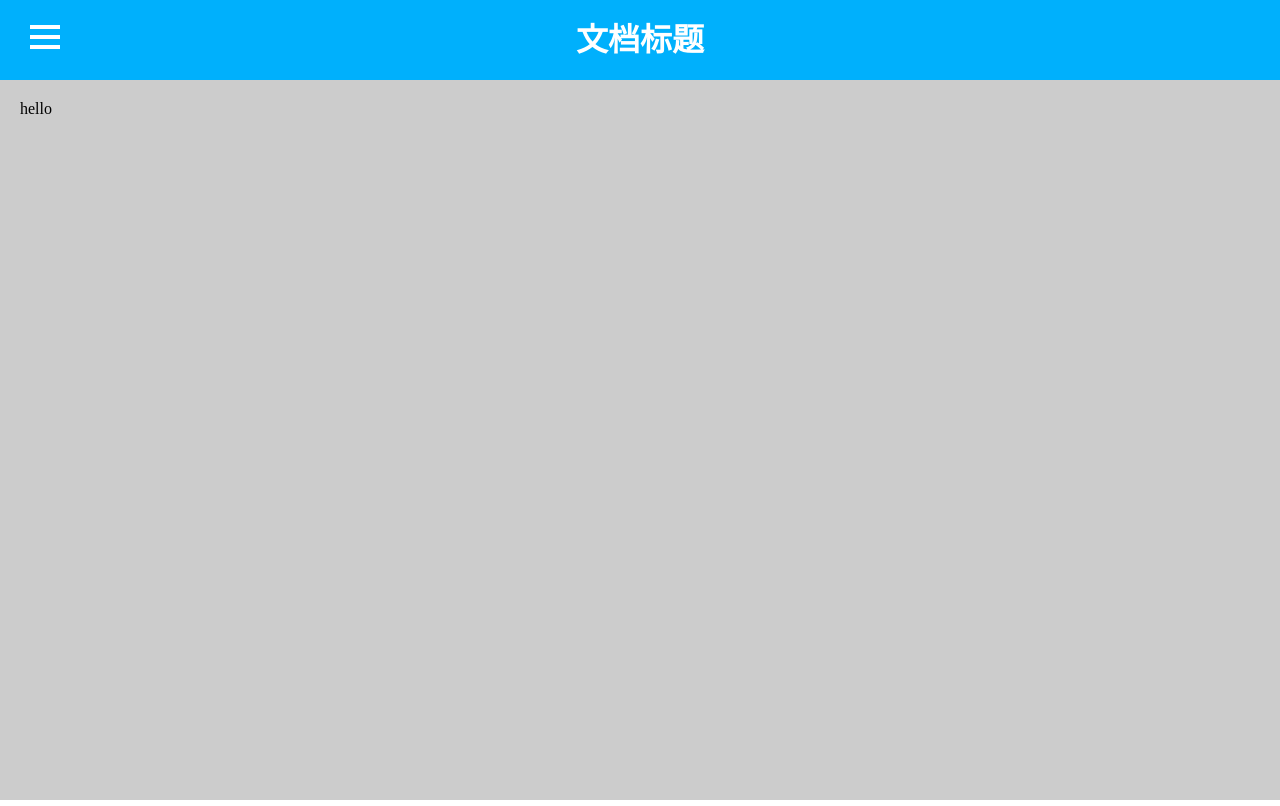
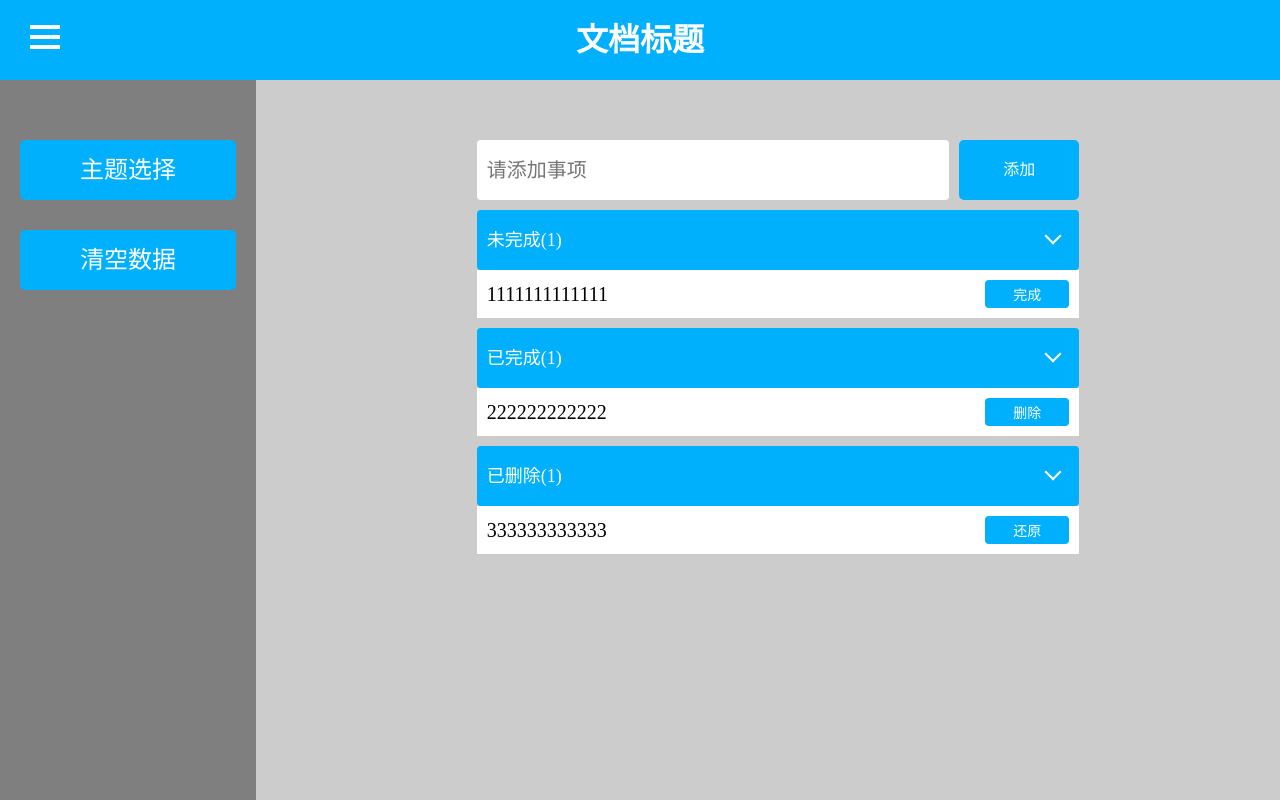
Before and after one commit to chenluily0451/vue-note, a Vue app: page /#/ in a window 1280 px wide. Built offline with nearby package versions, Linux system fonts and the light colour scheme; what vue-toasted would draw is missing.

Commit message:
添加记录功能添加

```diff
--- a/src/App.vue
+++ b/src/App.vue
@@ -18,17 +18,18 @@
   import AppSidebar from './components/AppSidebar.vue'
   import AppContent from './components/AppContent.vue'
   import AppTheme from './components/AppTheme.vue'
+
 export default {
   name: 'App',
   components:{
     AppHeader,
     AppSidebar,
     AppContent,
-    AppTheme
+    AppTheme,
   },
   data(){
     return{
-      showtabs:false,
+      showtabs:true,
       showTheme:false,
     }
   },
--- a/src/components/AppContent.vue
+++ b/src/components/AppContent.vue
@@ -1,13 +1,29 @@
 <template>
   <div class="mainContent">
     <div class="inner">
-      hello
+      <app-event-add @inputData="getData"></app-event-add>
+      <app-event-list :unCompletedText="inputText"></app-event-list>
     </div>
   </div>
 </template>
 <script>
+  import AppEventAdd from './AppEventAdd.vue'
+  import AppEventList from './AppEventList.vue'
   export default {
-
+    data(){
+      return{
+          inputText: ''
+      }
+    },
+    components:{
+      AppEventAdd,
+      AppEventList
+    },
+    methods:{
+      getData(dataList){
+        this.inputText = dataList
+      }
+    }
   }
 </script>
 <style lang="scss">
@@ -16,7 +32,7 @@
     background: #ccc;
     min-height: 100vh;
     .inner{
-      padding:100px 0 0 20px;
+      padding:140px 0 0 20px;
     }
   }
 </style>
--- /dev/null
+++ b/src/components/AppEventAdd.vue
@@ -0,0 +1,52 @@
+<template>
+  <div class="eventAdd">
+    <input type="text" placeholder="请添加事项" v-model="inputText">
+    <a href="javascript:void(0)" class="addBtn" @click="addEventList()">添加</a>
+  </div>
+</template>
+<script>
+  export default {
+    data(){
+        return {
+            inputText:''
+        }
+    },
+    methods:{
+      addEventList(){
+        if(this.inputText !==''){
+            this.$emit('inputData',this.inputText)
+        }
+      }
+    }
+  }
+</script>
+<style lang="scss">
+  .eventAdd{
+    width:60%;
+    margin:0 auto;
+    display: flex;
+    flex-direction: row;
+
+    input{
+      height:60px;
+      flex-grow: 1;
+      font-size: 20px;
+      outline:none;
+      padding-left: 10px;
+      border:none;
+      border-radius: 4px;
+    }
+    .addBtn{
+      width:120px;
+      line-height: 60px;
+      border-radius: 5px;
+      color: #fff;
+      text-align: center;
+      margin-left: 10px;
+
+      &:hover{
+        opacity: .8;
+      }
+    }
+  }
+</style>
--- /dev/null
+++ b/src/components/AppEventList.vue
@@ -0,0 +1,149 @@
+<template>
+  <div class="eventList">
+    <template v-for="(st,idx) in data">
+      <div class="selectbar" @click="toggleMenu"><p>{{st.status}}({{st.sublists.length}})</p><span></span></div>
+      <ul class="list">
+        <li v-for="(l,index) in st.sublists">
+          <p>{{l.text}}</p>
+          <a href="javascript:void(0)" class="eventBtn" @click=clickEvent(st.statusCode,index,idx)>{{st.btnText}}</a>
+        </li>
+      </ul>
+    </template>
+  </div>
+</template>
+<script>
+  export default {
+    data(){
+      return {
+        data:[
+          {
+            status:'未完成',
+            statusCode:1,
+            showSubmenus:true,
+            sublists:[
+              {
+                text:'1111111111111'
+              }
+            ],
+            btnText:'完成'
+          },
+          {
+            status:'已完成',
+            statusCode:2,
+            showSubmenus:true,
+            sublists:[
+              {
+                text:'222222222222'
+              }
+            ],
+            btnText:'删除'
+          },
+          {
+            status:'已删除',
+            statusCode:3,
+            showSubmenus:true,
+            sublists:[
+              {
+                text:'333333333333'
+
+              }
+            ],
+            btnText:'还原'
+          }
+        ]
+      }
+    },
+    props:['unCompletedText'],
+    watch:{
+
+      //添加至未完成列表
+      unCompletedText:function(msg){
+        this.data[0].sublists.push({text:msg})
+      }
+
+    },
+    methods:{
+      clickEvent(statusCode,index,idx){
+        if(statusCode ===1){
+          this.data[1].sublists.push(this.data[0].sublists[index])
+          this.data[0].sublists.splice(index, 1)
+        } else if(statusCode ===2){
+          this.data[2].sublists.push(this.data[1].sublists[index])
+          this.data[1].sublists.splice(index, 1)
+        } else{
+          this.data[1].sublists.push(this.data[2].sublists[index])
+          this.data[2].sublists.splice(index, 1)
+        }
+        this.$toasted.show('已'+ this.data[idx].btnText)
+      },
+      toggleMenu(){
+
+      }
+    }
+  }
+</script>
+<style lang="scss">
+  .eventList{
+    width:60%;
+    margin:0 auto;
+
+    .selectbar{
+      width:100%;
+      line-height: 60px;
+      margin-top: 10px;
+      border-radius: 4px;
+      color: #fff;
+      position: relative;
+
+      p{
+        padding-left:10px;
+        font-size: 18px;
+      }
+      span{
+        position: absolute;
+        right: 20px;
+        top: 20px;
+        width: 10px;
+        height: 10px;
+        border-top: 2px solid #fff;
+        border-right: 2px solid #fff;
+        transform: rotate(135deg);
+        transition: transform .3s;
+      }
+    }
+    .list{
+      width:100%;
+
+      li{
+        background: #fff;
+        color: #000;
+        font-size: 20px;
+        margin-bottom: 5px;
+        padding: 10px;
+        display: flex;
+        flex-direction: row;
+        align-items: center;
+
+        p{
+          flex-grow: 1;
+          word-break: break-all;
+        }
+        a{
+          margin-left: 10px;
+          width:80px;
+          padding:4px 2px;
+          text-align: center;
+          color:#fff;
+          border-radius: 4px;
+          word-break: keep-all;
+          font-size: 14px;
+          flex-shrink:0;
+
+          &:hover{
+            opacity:.8;
+          }
+        }
+      }
+    }
+  }
+</style>
--- a/src/components/AppSidebar.vue
+++ b/src/components/AppSidebar.vue
@@ -2,33 +2,32 @@
   <div class="sidebar">
     <ul class="mainMenu">
       <li>
-        <a href="javascript:void(0)" @click="changeTheme()" class="menuTabbar">切换主题</a>
+        <a href="javascript:void(0)" @click="changeTheme()" class="menuTabbar">主题选择</a>
       </li>
       <li>
-        <a href="javascript:void(0)" @click="changeTheme()" class="menuTabbar">切换主题</a>
+        <a href="javascript:void(0)" @click="clearLocalData()" class="menuTabbar">清空数据</a>
       </li>
-      <li>
-        <a href="javascript:void(0)" @click="changeTheme()" class="menuTabbar">切换主题</a>
-      </li>
-
     </ul>
   </div>
 </template>
 <script>
+  import ls from '../store/storage.js';
   export default {
     data(){
         return {}
     },
+    mounted(){
+      this.btnShowStatus = true
+      this.menuEffect()
+    },
     props:['btnShowStatus','themeShowStatus'],
     watch:{
-
       btnShowStatus : function(){
         this.menuEffect()
       },
       themeShowStatus:function(){
         this.menuEffect()
       }
-
     },
     methods:{
       changeTheme() {
@@ -50,7 +49,7 @@
               i=0
               clearInterval(timer)
             }
-          },150)
+          },200)
         }else {
           this.clearClass()
         }
@@ -60,6 +59,12 @@
         for(var k=0;k<j;k++){
           document.querySelectorAll(".mainMenu li")[k].removeAttribute('class')
         }
+      },
+      clearLocalData(){
+        ls.ls_theme.clear()
+        setTimeout(() => {
+          this.$toasted.show('本地数据已清空')
+        },500)
       }
     }
   }
--- a/src/components/AppTheme.vue
+++ b/src/components/AppTheme.vue
@@ -33,7 +33,6 @@
       changeTheme(color){
         this.$store.dispatch('change_theme',color)
         this.$emit('closeTheme')
-        console.log(localStorage)
         setTimeout(() => {
           this.$toasted.show('主题设置为 '+color)
         },500)
--- a/static/css/theme.scss
+++ b/static/css/theme.scss
@@ -7,7 +7,7 @@ $theme5:#202020;
 $theme6:#5fdb54;
 
 @mixin theme($bgColor){
-  header,.menuTabbar{
+  header,.menuTabbar,.eventAdd .addBtn,.selectbar,.eventBtn{
     background: $bgColor;
   }
 }
```
